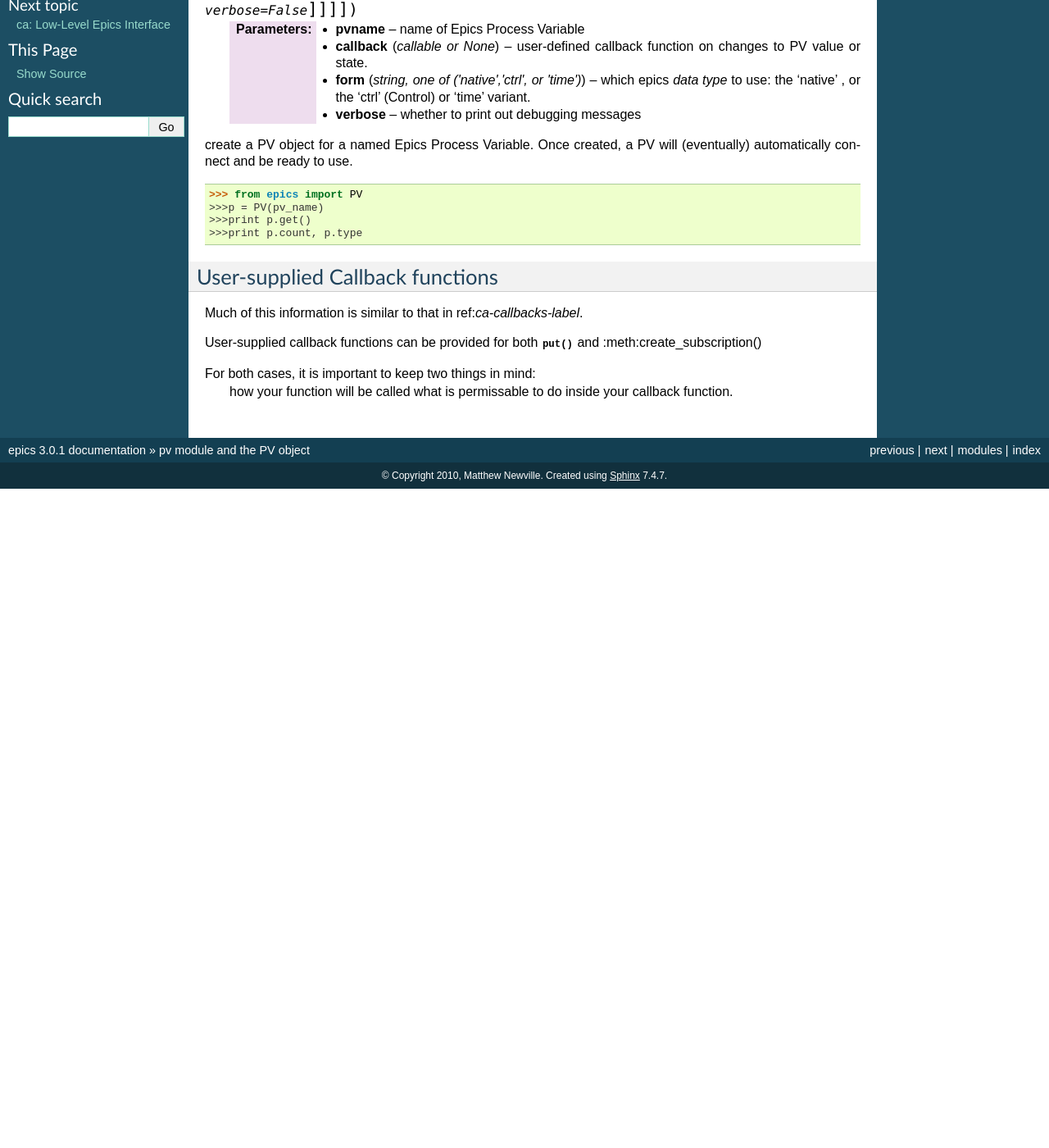
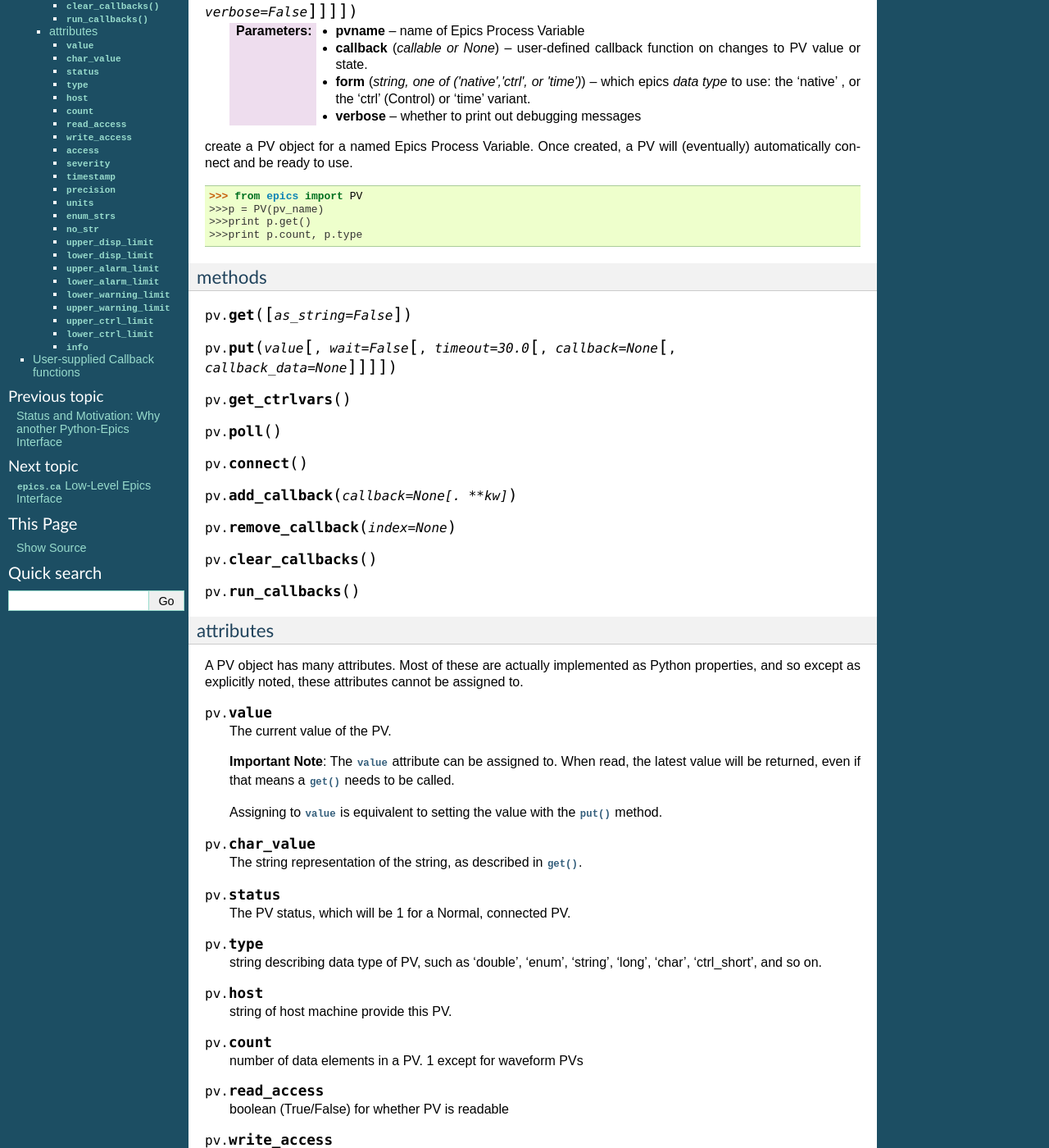
Before and after one commit to pyepics/pyepics, a Sphinx documentation site: the page built from doc/pv.rst, in a window 1280 px wide and 1400 px high, scrolled down 270 px. Shown: the whole window at 82% size. Built offline with Sphinx 7.4.7, drawn with Linux system fonts in a browser that asks for light colours; formulas are drawn with MathJax 3; pages that are not in the unit, such as notebooks, are missing from menus; before the commit the page ends 900 px from its top, so only the background shows below that; some of the changed text lies outside the part shown.

Commit message:
git-svn-id: http://millenia.cars.aps.anl.gov/svn/pyepics3@84 ac7fc886-e22a-4fb8-a9e7-517b44086b78

```diff
--- a/doc/index.rst
+++ b/doc/index.rst
@@ -17,6 +17,8 @@ Contents:
    motivation
    pv
    ca
+   devices
+   wx
    installation
    getting_started
 
--- a/doc/pv.rst
+++ b/doc/pv.rst
@@ -1,10 +1,9 @@
-===========================
-pv module and the PV object
-===========================
+==============================
+:mod:`epics.pv`  the PV object
+==============================
 
 Overview
 ========
-
 
 .. module:: pv
    :synopsis: PV objects for Epics Channel Access
@@ -37,8 +36,109 @@ will (eventually) automatically connect and be ready to use.
       >>>print p.count, p.type
 
 
+methods
+~~~~~~~
+
+.. method:: get([, as_string=False])
+
+.. method:: put(value[, wait=False[, timeout=30.0[, callback=None[, callback_data=None]]]])
+
+.. method:: get_ctrlvars()
+
+.. method:: poll()
+
+.. method:: connect()
+
+.. method:: add_callback(callback=None[. **kw])
+
+.. method:: remove_callback(index=None)
+
+.. method:: clear_callbacks()
+
+.. method:: run_callbacks()
+
+attributes
+~~~~~~~~~~
+
+A PV object has many attributes.  Most of these are actually implemented as
+Python properties, and so except as explicitly noted, these attributes
+cannot be assigned to.
+
+.. attribute:: value
+
+   The current value of the PV.
+
+   **Important Note**: The :attr:`value` attribute can be assigned to.
+   When read, the latest value will be returned, even if that means a
+   :meth:`get` needs to be called.
+
+   Assigning to :attr:`value` is equivalent to setting the value with the
+   :meth:`put` method.
+
+.. attribute:: char_value
+
+   The string representation of the string, as described in :meth:`get`.
+
+.. attribute:: status
+
+   The PV status, which will be 1 for a Normal, connected PV.
+
+.. attribute:: type
+
+   string describing data type of PV, such as 'double', 'enum', 'string',
+   'long', 'char', 'ctrl_short', and so on.
+
+.. attribute:: host
+
+   string of host machine provide this PV.
+
+.. attribute:: count
+
+   number of data elements in a PV.  1 except for waveform PVs
+
+.. attribute:: read_access
+
+   boolean (True/False) for whether PV is readable
+
+.. attribute:: write_access
+
+   boolean (True/False) for whether PV is writeable
+
+.. attribute:: access
+
+   string describing read/write access.  One of
+   'read/write','read-only','write-only', 'no access'.
+
+.. attribute:: severity
 
 
+.. attribute:: timestamp
+
+.. attribute:: precision
+
+.. attribute:: units
+
+.. attribute:: enum_strs
+
+.. attribute:: no_str
+
+.. attribute:: upper_disp_limit
+
+.. attribute:: lower_disp_limit
+
+.. attribute:: upper_alarm_limit
+
+.. attribute:: lower_alarm_limit
+
+.. attribute:: lower_warning_limit
+
+.. attribute:: upper_warning_limit
+
+.. attribute:: upper_ctrl_limit
+
+.. attribute:: lower_ctrl_limit
+
+.. attribute:: info
 
 ..  _pv-callbacks-label:
 
```
Also changed, not shown: doc/ca.rst (+50 -20 lines), doc/overview.rst (+69 -33 lines), 4 other files.
